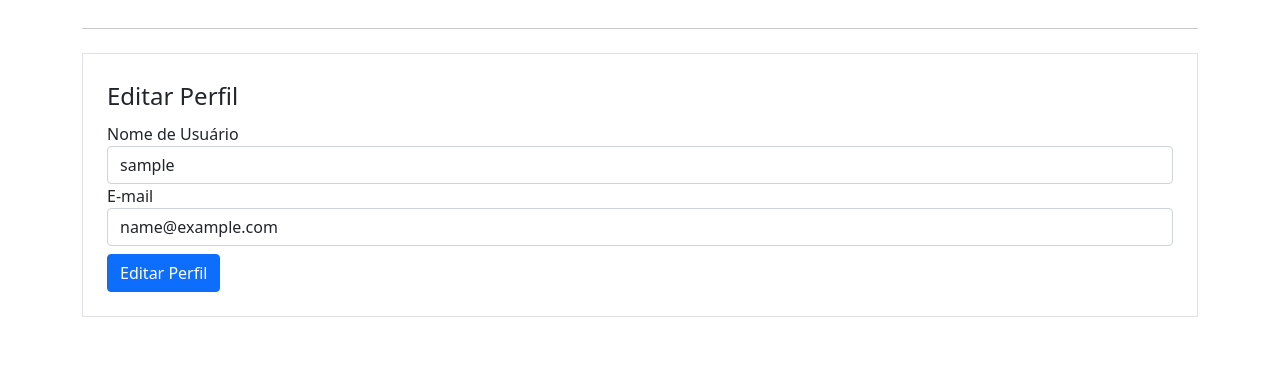
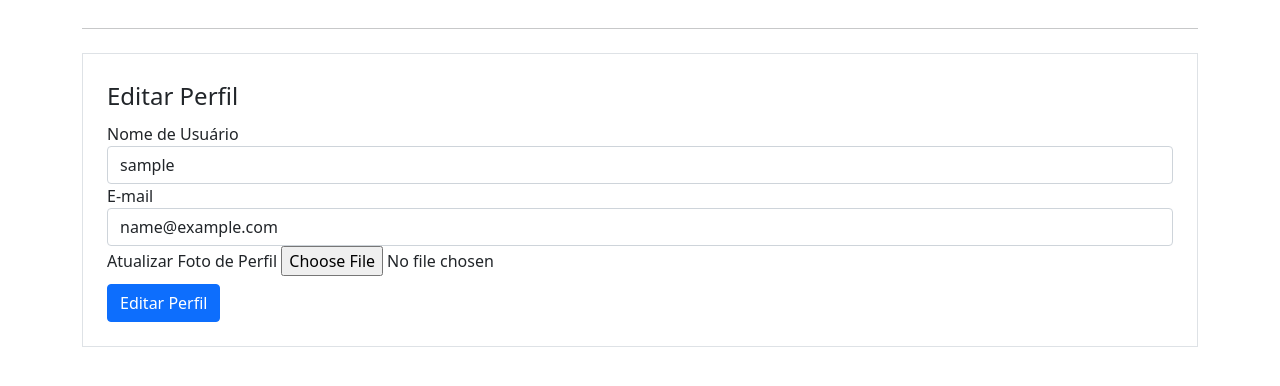
Before and after one commit to EdsonTomasDev/Site_Comunidade, a Flask app: page /perfil/editar in a window 1280 px wide. Shown: the part 324-710 px from the top of the page. Run offline with Flask 2, Linux system fonts and the light colour scheme; the visitor is signed in with stand-in values (Sample User, id 1); data comes from the database, SQL or seed files in the repository; some libraries are stand-ins or nearby versions.

Commit message:
Feat: get profile photo

```diff
--- a/comunidadeimpressionadora/forms.py
+++ b/comunidadeimpressionadora/forms.py
@@ -1,5 +1,6 @@
 #Biblioteca que formata formulários
 from flask_wtf import FlaskForm
+from flask_wtf.file import FileField, FileAllowed
 from wtforms import StringField, PasswordField, SubmitField, BooleanField
 from wtforms.validators import DataRequired, Email, Length, EqualTo, ValidationError
 from comunidadeimpressionadora.models import Usuario
@@ -32,6 +33,8 @@ class FormEditarPerfil(FlaskForm):
     username = StringField('Nome de Usuário', validators=[DataRequired()])
     email = StringField('E-mail', validators=[DataRequired(), Email()], render_kw={"placeholder": "Digite seu E-mail"})
     botao_submit_editarperfil = SubmitField('Editar Perfil')
+    #VARIÁVEL QUE IRÁ RECEBER A IMAGEM PARA GRAVAR COMO FOTO DE PERFIL DO USUÁRIO
+    foto_perfil = FileField('Atualizar Foto de Perfil', validators=[FileAllowed(['jpg', 'png'])])
 
     # Esta função verifica se já existe usuário com este e-mail cadastrado no banco de dados
     def validate_email(self, email):
--- a/comunidadeimpressionadora/templates/editar_perfil.html
+++ b/comunidadeimpressionadora/templates/editar_perfil.html
@@ -7,7 +7,7 @@
            <hr>
             <div class="row">
                 <div class="col">
-                    <form method="POST" action="" class="border p-4 mt-2">
+                    <form method="POST" action="" class="border p-4 mt-2" enctype="multipart/form-data">
                         {{form.csrf_token}}
                         <legend>Editar Perfil</legend>
                         <fieldset>
@@ -44,7 +44,17 @@
 
                             </div>
 
+                            <div class="form-group">
+                                {{ form.foto_perfil.label }}
+                                {{ form.foto_perfil (class="form-control-file") }}
+                                <!--SE TIVER ALGUM ERRO NO CAMPO DE FOTO DE PERFIL -->
+                                {% if form.foto_perfil.errors %}
+                                    {% for erro in form.foto_perfil.errors %}
+                                        <span class="text-danger">{{ erro }}</span><br>
+                                    {% endfor %}
 
+                                {% endif %}
+                            </div>
 
 
                              {{ form.botao_submit_editarperfil (class="btn btn-primary mt-2") }}
```
